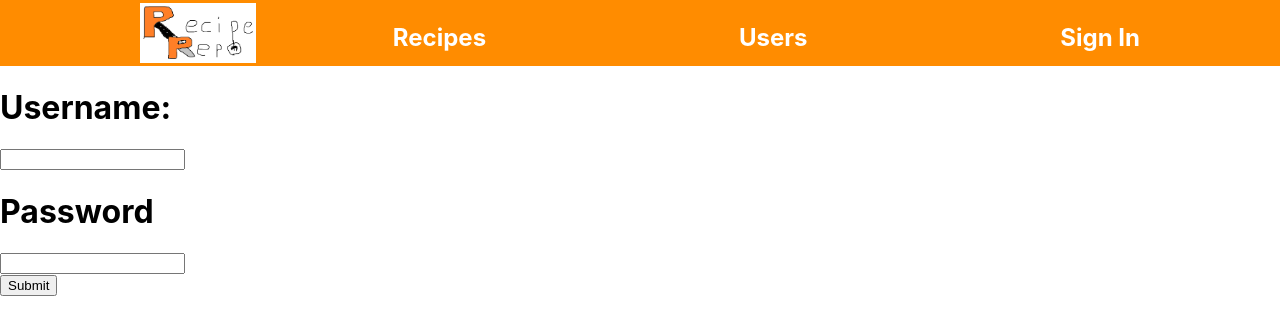
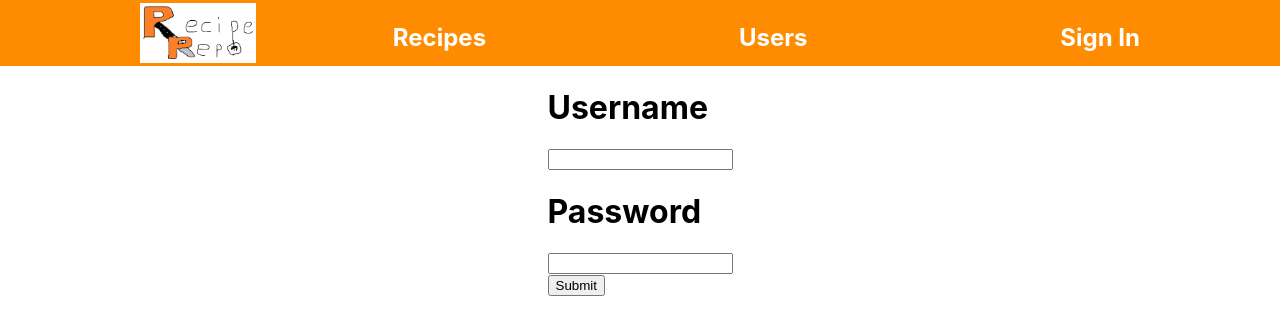
Before and after one commit to RockosBos/Recipe-Repo, a React (Create React App) app in the folder FRONTEND/recipe-repo/: page /login in a window 1280 px wide. Shown: the top 334 px of the page. Built offline with nearby package versions, Linux system fonts and the light colour scheme.

Commit message:
Login Changes

```diff
--- /dev/null
+++ b/FRONTEND/recipe-repo/src/pages/Login.css
@@ -0,0 +1,5 @@
+.login-page {
+    display: flex;
+    flex-direction: column;
+    align-items: center;
+}
--- a/FRONTEND/recipe-repo/src/pages/Login.js
+++ b/FRONTEND/recipe-repo/src/pages/Login.js
@@ -1,12 +1,13 @@
 import React, { Component } from 'react'
+import './Login.css';
 
 export default class Login extends Component {
   render() {
 	return (
-		<div>
+		<div className="login-page">
 			<form>
 				<label>
-					<h1>Username:</h1>
+					<h1>Username</h1>
 					<input type="text" />
 				</label>
 				<label>
```
